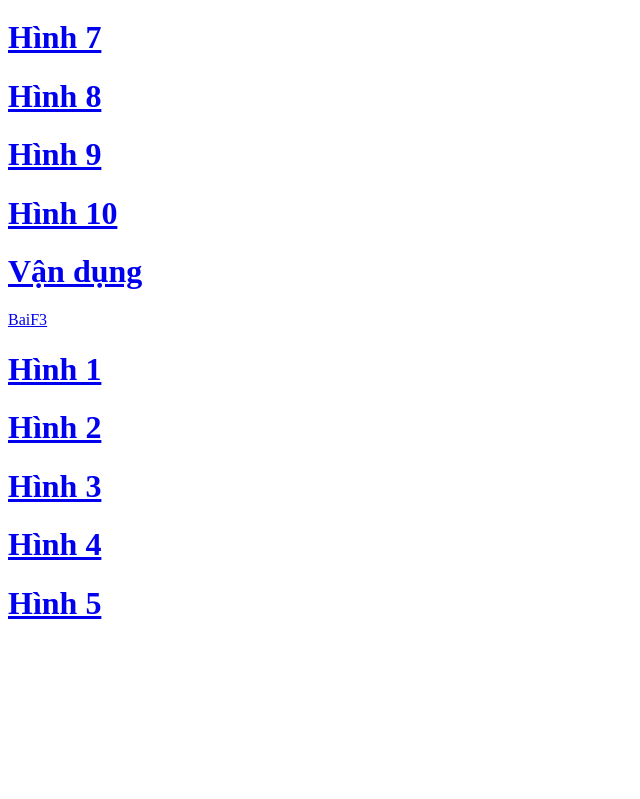
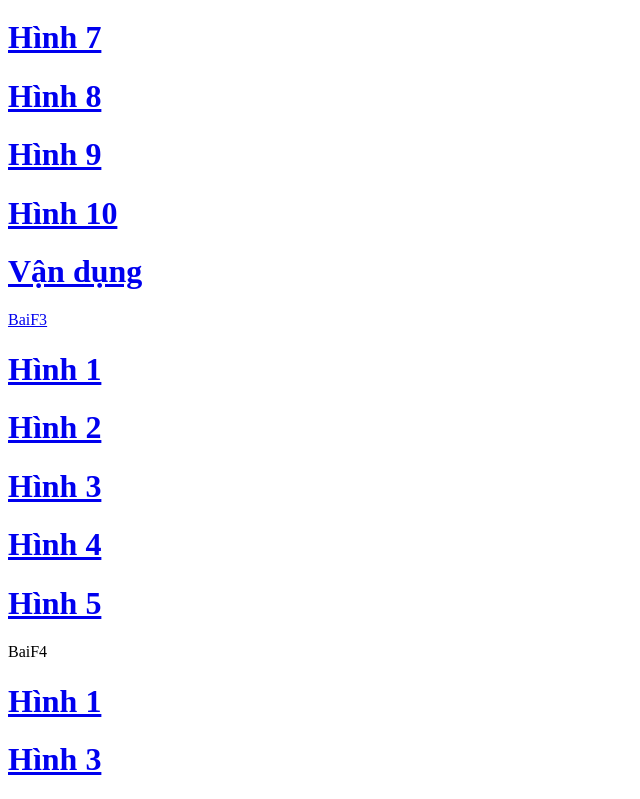
Before and after one commit to shadowdusteddesign-lgtm/shadowdusteddesign-lgtm.github.io, a plain HTML site: page index.html in a window 1280 px wide. Shown: the part 694-1493 px from the top of the page, without its empty margins (0-640 px from the left). Before the commit the page ends 1337 px from the top, so only its background shows below. Drawn offline with Linux system fonts and the light colour scheme.

Commit message:
Update index.html

```diff
--- a/index.html
+++ b/index.html
@@ -28,5 +28,8 @@
       <h1><a href="BaiF3/Hình 3.html">Hình 3</a></h1>
       <h1><a href="BaiF3/Nhiệm vụ 1.html">Hình 4</a></h1>
       <h1><a href="BaiF3/Nhiệm vụ 2.html">Hình 5</a></h1>
+<p>BaiF4</p>
+      <h1><a href="BaiF4/Hình 1.html">Hình 1</a></h1>
+      <h1><a href="BaiF4/Hình 3.html">Hình 3</a></h1>
 </body>
 </html>
```
